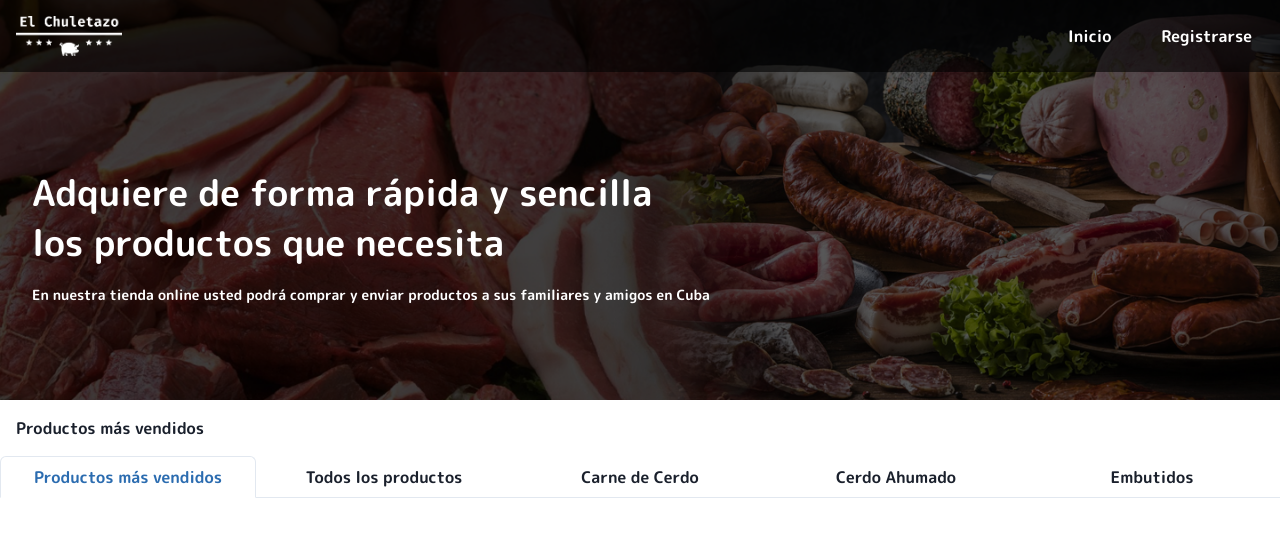
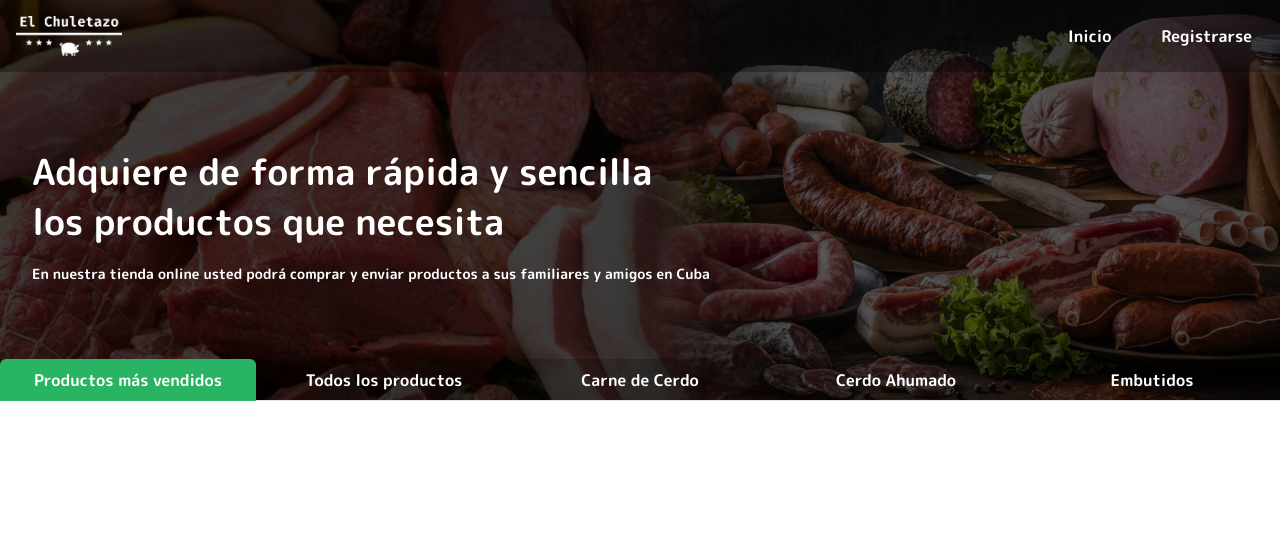
Before and after one commit to Ztaz9906/el_chuletazo_frontend, a React (Vite) app: page / in a window 1280 px wide. Shown: the top 536 px of the page. Built offline with nearby package versions, Linux system fonts and the light colour scheme.

Commit message:
Cambios en el Tab_bar

```diff
--- a/src/components/Layout.jsx
+++ b/src/components/Layout.jsx
@@ -11,8 +11,9 @@ const Layout = () => {
 
   return (
     <div className="layout flex flex-col">
-      <BackPrincipal />
-      <MyTabs/>
+      <BackPrincipal>
+        <MyTabs/>
+      </BackPrincipal>
       <div className="flex">
         <Box overflowY={'auto'} bg="#ffffe9" w="full">
           <Outlet/>
--- a/src/components/header/BackPrincipal.jsx
+++ b/src/components/header/BackPrincipal.jsx
@@ -1,7 +1,7 @@
 import '@/components/header/BackPrincipal.css';
 import Header from "@/components/header/Header.jsx";
 
-const BackPrincipal = () => {
+const BackPrincipal = ({children}) => {
   return (
       <div className="background flex flex-col">
           <Header/>
@@ -14,6 +14,7 @@ const BackPrincipal = () => {
                   En nuestra tienda online usted podrá comprar y enviar productos a sus familiares y amigos en Cuba
               </h1>
           </div>
+          {children}
       </div>
   );
 };
--- a/src/components/header/Header.css
+++ b/src/components/header/Header.css
@@ -2,13 +2,11 @@
   display: flex;
   justify-content: space-between;
   align-items: center;
-  background-color: rgba(1, 1, 1, 1); /* Negro con 80% de opacidad */
   padding: 10px 20px;
   width: 100%;
   box-sizing: border-box;
   position: relative;
   z-index: 1;
-  opacity: 60%;
 }
 
 .logo-container {
--- a/src/components/header/Header.jsx
+++ b/src/components/header/Header.jsx
@@ -3,7 +3,7 @@ import logo from '../../assets/logo.png';
 
 const Header = () => {
   return (
-    <header className=" bg-black bg-opacity-60 flex justify-between p-2">
+    <header className=" bg-black bg-opacity-30 flex justify-between p-2">
       <div className="logo-container m-2">
         <img src={logo} alt="Logo del negocio" className="logo w-13 h-10 object-contain"/>
       </div>
--- a/src/components/home/Productos/ProductCard.jsx
+++ b/src/components/home/Productos/ProductCard.jsx
@@ -78,29 +78,29 @@ const ProductCard = ({ producto }) => {
   const [quantity, setQuantity] = useState(0);
 
   return (
-    <Box
+    <Box  /*Contenedor general de los productos*/
       w="250px"
       h="350px"
-      bg="gray.400"
+      bg="white"
       shadow="md"
       overflow="hidden"
       borderRadius="md"
       display="flex"
       flexDirection="column"
     >
-      <Box p={3} h="200px">
+      <Box p={3} h="200px"/*Contenedor de la imagen del producto*/>
         <Image
           objectFit="contain"
           w="100%"
           h="100%"
           src={producto.image}
-          alt={producto.name}
+          alt={producto.name}   /**Nombre del producto */
         />
       </Box>
 
-      <VStack spacing={3} p={3} flex={1} justifyContent="space-between">
+      <VStack spacing={2} p={2} flex={1} justifyContent="space-between">
         <Flex
-          bg="main.800"
+          bg="main.10"
           alignItems="center"
           p={2}
           rounded="md"
--- a/src/components/tab_bar/tab_bar.jsx
+++ b/src/components/tab_bar/tab_bar.jsx
@@ -3,29 +3,12 @@ import { Tabs, TabList, TabPanels, Tab, TabPanel } from '@chakra-ui/react';
 function MyTabs() {
   return (
     <Tabs defaultIndex={0} isFitted variant='enclosed'>
-      <TabPanels>
-        <TabPanel>
-          <p>Productos más vendidos</p>
-        </TabPanel>
-        <TabPanel>
-          <p>Todos los productos</p>
-        </TabPanel>
-        <TabPanel>
-          <p>Carne de Cerdo</p>
-        </TabPanel>
-        <TabPanel>
-          <p>Cerdo Ahumado</p>
-        </TabPanel>
-        <TabPanel>
-          <p>Embutidos</p>
-        </TabPanel>
-      </TabPanels>
-      <TabList>
-        <Tab>Productos más vendidos</Tab>
-        <Tab>Todos los productos</Tab>
-        <Tab>Carne de Cerdo</Tab>
-        <Tab>Cerdo Ahumado</Tab>
-        <Tab>Embutidos</Tab>
+      <TabList bg="rgba(0, 0, 0, 0.2)">
+        <Tab _selected={{ bg: 'main.10', color: 'white' }}>Productos más vendidos</Tab>
+        <Tab _selected={{ bg: 'main.10', color: 'white' }}>Todos los productos</Tab>
+        <Tab _selected={{ bg: 'main.10', color: 'white' }}>Carne de Cerdo</Tab>
+        <Tab _selected={{ bg: 'main.10', color: 'white' }}>Cerdo Ahumado</Tab>
+        <Tab _selected={{ bg: 'main.10', color: 'white' }}>Embutidos</Tab>
       </TabList>
     </Tabs>
   );
--- a/src/theme/theme.js
+++ b/src/theme/theme.js
@@ -3,6 +3,7 @@ import {extendTheme} from "@chakra-ui/react";
 
 const colors = {
 	main: {
+		10: "#28b463",
 		50: "#e6fae4",
 		100: "#c2f2be",
 		200: "#9dea97",
```
